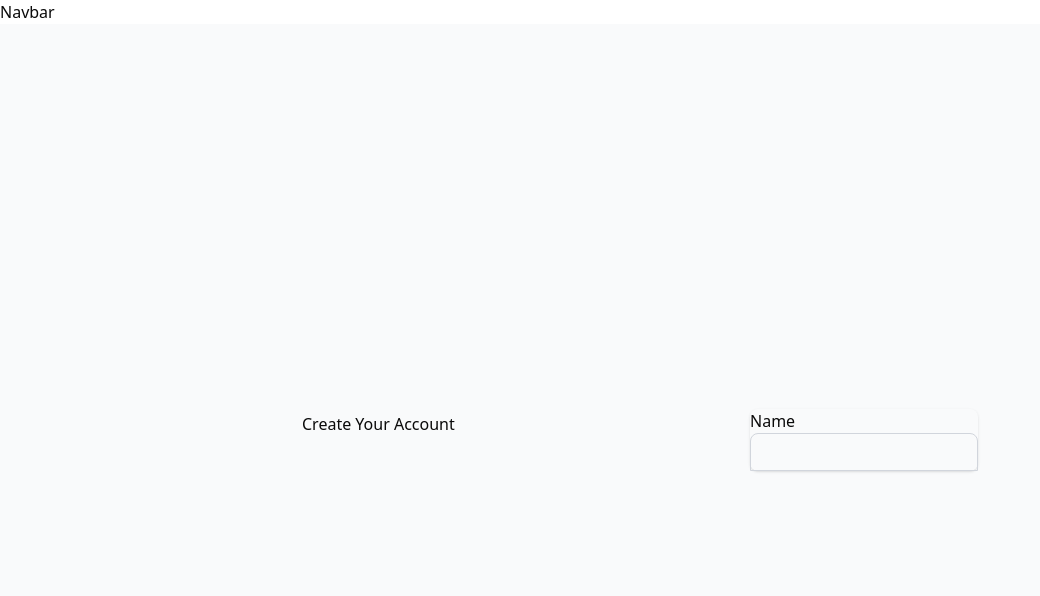
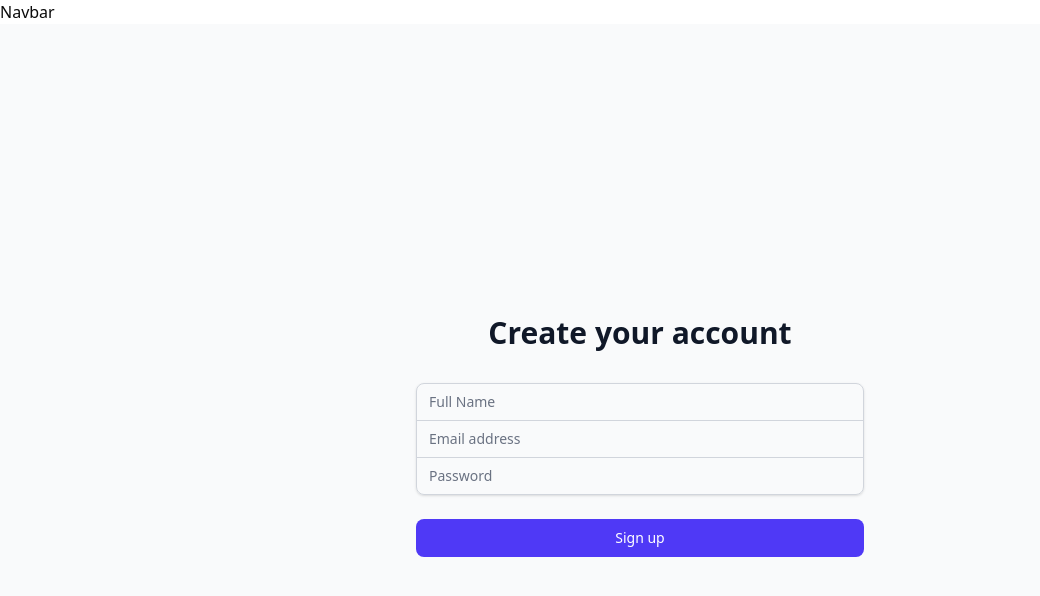
Before and after one commit to Abhishek09yadav/RealTimeChatApplication, a Next.js app in the folder Frontend/: page /SignupPage in a window 1280 px wide. Shown: the top 596 px of the page, without its empty margins (0-1040 px from the left). Built offline with nearby package versions, Linux system fonts and the light colour scheme; no server answers.

Commit message:
Refactor SignupPage component; enhance form validation, error handling, and layout

```diff
--- a/Frontend/src/Components/SignupPage.tsx
+++ b/Frontend/src/Components/SignupPage.tsx
@@ -1,108 +1,150 @@
 "use client";
-
-import { useAuthStore } from "@/store/useAuthStore";
-import { FormEvent, useEffect, useState } from "react";
-import { Loader } from "lucide-react";
-import {
-  Eye,
-  EyeOff,
-  Loader2,
-  Lock,
-  Mail,
-  MessageSquare,
-  User,
-} from "lucide-react";
+import React, { useState, FormEvent } from "react";
 import { useRouter } from "next/navigation";
 import { axiosInstance } from "@/lib/axios";
-interface AuthStore {
-  authUser: string | null;
-  checkAuth: () => void;
-  isCheckingAuth: true | false;
-}
+
 interface SignupFormData {
   name: string;
   email: string;
   password: string;
 }
+
 export default function SignupPage() {
-  const router = useRouter();
-
-  const { authUser, checkAuth, isCheckingAuth } = useAuthStore() as AuthStore;
-  const [showPassword, setShowPassword] = useState(false);
-  const [errors, setErrors] = useState<Partial<SignupFormData>>({});
   const [formData, setFormData] = useState<SignupFormData>({
     name: "",
     email: "",
     password: "",
   });
-  const { isSigningUp } = useAuthStore();
-  useEffect(() => {
-    checkAuth();
-  }, [checkAuth]);
 
-  if (authUser) {
-    router.push("/");
-  }
+  const [errors, setErrors] = useState<Partial<SignupFormData>>({});
+  const router = useRouter();
+
   const handleChange = (e: React.ChangeEvent<HTMLInputElement>) => {
     const { name, value } = e.target;
-    setFormData((prev) => ({
-      ...prev,
+    setFormData((prevState) => ({
+      ...prevState,
       [name]: value,
     }));
   };
+
   const validateForm = (): boolean => {
-    const newErros: Partial<SignupFormData> = {};
+    const newErrors: Partial<SignupFormData> = {};
+
     if (!formData.name.trim()) {
-      newErros.name = "Name is required";
+      newErrors.name = "Name is required";
     }
+
     if (!formData.email.trim()) {
-      newErros.email = "Email is required";
-    } else if (!formData.email.includes("@")) {
-      newErros.email = "Invalid email";
+      newErrors.email = "Email is required";
+    } else if (!/\S+@\S+\.\S+/.test(formData.email)) {
+      newErrors.email = "Email is invalid";
     }
+
     if (!formData.password) {
-      newErros.password = "Password is required";
+      newErrors.password = "Password is required";
     } else if (formData.password.length < 6) {
-      newErros.password = "Password must be at least 6 characters long";
+      newErrors.password = "Password must be at least 6 characters";
     }
-    setErrors(newErros);
-    return Object.keys(newErros).length === 0;
+
+    setErrors(newErrors);
+    return Object.keys(newErrors).length === 0;
   };
+
   const handleSubmit = async (e: FormEvent<HTMLFormElement>) => {
     e.preventDefault();
+
     if (validateForm()) {
-      console.log("Signup Data:", formData);
       axiosInstance
         .post("/auth/signup", formData)
-        .then((res) => {
-          console.log(res.data);
-        })
-        .catch((error) => console.log("error", error));
+        .then((res) => res.data)
+        .then((res) => console.log("signup response",res))
+        .then(() => router.push("/login"))
+        .catch((err) => console.log(err));
     }
   };
 
   return (
-    <div className="min-h-screen flex items-center justify-center  bg-gray-50 py-12 px-4 sm:px-6 lg:px-8 ">
-      <div className=" max-w-md w-full space-y-8">
+    <div className="min-h-screen flex items-center justify-center bg-gray-50 py-12 px-4 sm:px-6 lg:px-8">
+      <div className="max-w-md w-full space-y-8">
         <div>
-          <h2 className="">Create Your Account</h2>
-        </div>
+          <h2 className="mt-6 text-center text-3xl font-extrabold text-gray-900">
+            Create your account
+          </h2>
         </div>
         <form className="mt-8 space-y-6" onSubmit={handleSubmit}>
           <div className="rounded-md shadow-sm -space-y-px">
             <div>
-            <label htmlFor="name">Name </label>
+              <label htmlFor="name" className="sr-only">
+                Name
+              </label>
               <input
+                id="name"
                 name="name"
                 type="text"
                 required
                 className={`appearance-none rounded-none relative block w-full px-3 py-2 border ${
                   errors.name ? "border-red-500" : "border-gray-300"
                 } placeholder-gray-500 text-gray-900 rounded-t-md focus:outline-none focus:ring-indigo-500 focus:border-indigo-500 focus:z-10 sm:text-sm`}
+                placeholder="Full Name"
+                value={formData.name}
+                onChange={handleChange}
               />
+              {errors.name && (
+                <p className="mt-1 text-red-500 text-xs">{errors.name}</p>
+              )}
             </div>
+            <div>
+              <label htmlFor="email" className="sr-only">
+                Email address
+              </label>
+              <input
+                id="email"
+                name="email"
+                type="email"
+                required
+                className={`appearance-none rounded-none relative block w-full px-3 py-2 border ${
+                  errors.email ? "border-red-500" : "border-gray-300"
+                } placeholder-gray-500 text-gray-900 focus:outline-none focus:ring-indigo-500 focus:border-indigo-500 focus:z-10 sm:text-sm`}
+                placeholder="Email address"
+                value={formData.email}
+                onChange={handleChange}
+              />
+              {errors.email && (
+                <p className="mt-1 text-red-500 text-xs">{errors.email}</p>
+              )}
+            </div>
+            <div>
+              <label htmlFor="password" className="sr-only">
+                Password
+              </label>
+              <input
+                id="password"
+                name="password"
+                type="password"
+                required
+                className={`appearance-none rounded-none relative block w-full px-3 py-2 border ${
+                  errors.password ? "border-red-500" : "border-gray-300"
+                } placeholder-gray-500 text-gray-900 rounded-b-md focus:outline-none focus:ring-indigo-500 focus:border-indigo-500 focus:z-10 sm:text-sm`}
+                placeholder="Password"
+                value={formData.password}
+                onChange={handleChange}
+              />
+              {errors.password && (
+                <p className="mt-1 text-red-500 text-xs">{errors.password}</p>
+              )}
+            </div>
+          </div>
+
+          <div>
+            <button
+              type="submit"
+              className="group relative w-full flex justify-center py-2 px-4 border border-transparent text-sm font-medium rounded-md text-white bg-indigo-600 hover:bg-indigo-700 focus:outline-none focus:ring-2 focus:ring-offset-2 focus:ring-indigo-500 cursor-pointer"
+            >
+              Sign up
+            </button>
           </div>
         </form>
       </div>
+    </div>
   );
 }
```
Lines whose indentation alone changed are shown as unchanged.
